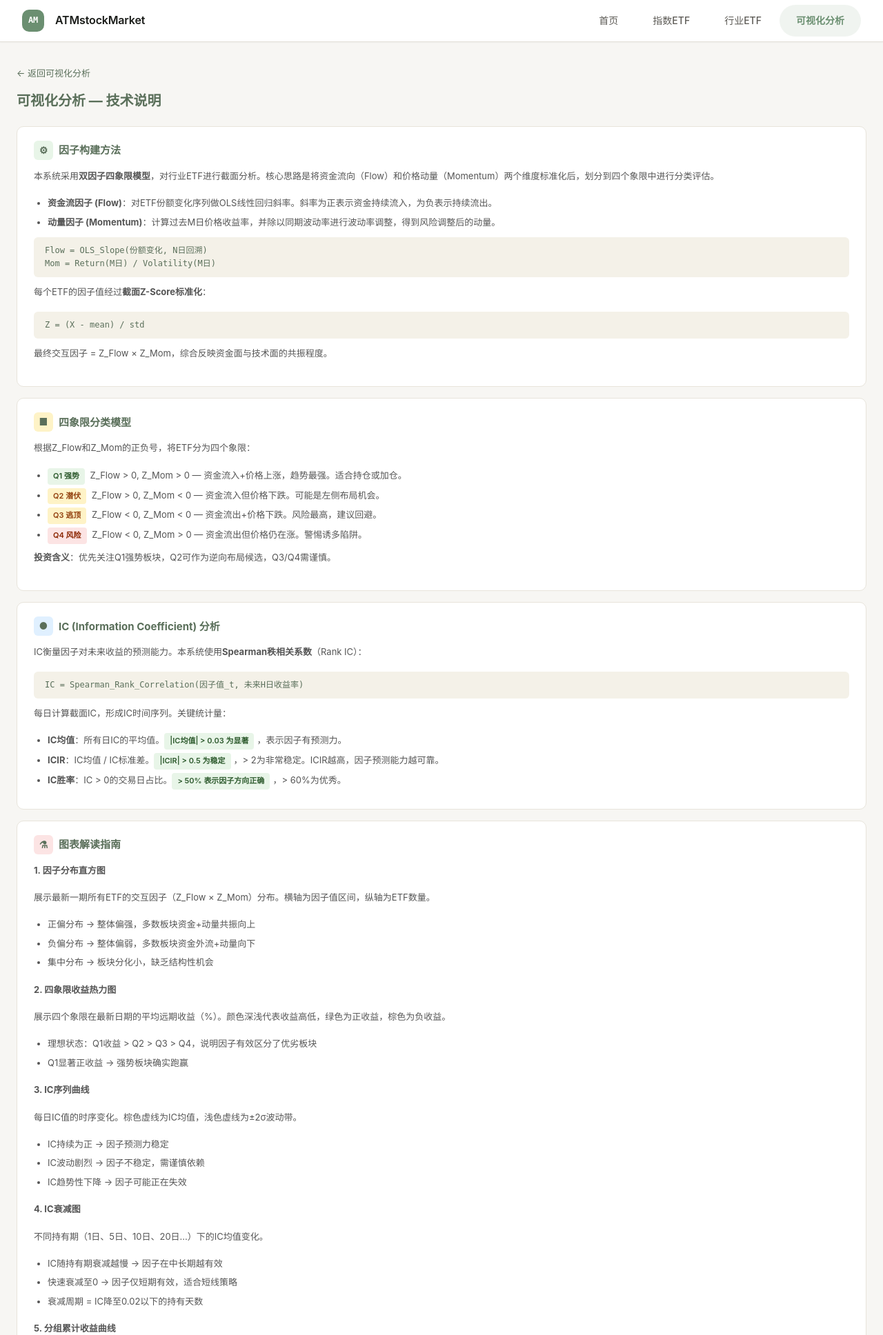
After one commit to superherocheng/ATMstockMarketSimple, a FastAPI app: template src/web/templates/tech_notes.html in a window 1280 px wide. The commit adds this page. Shown: the top 1936 px of the page at 69% size. Run offline with FastAPI, Linux system fonts and the light colour scheme; the template is opened without the code that fills it, so the values that code supplies are empty.

Commit message:
docs: 更新README文档，添加因子分析模块说明

```diff
--- a/src/web/routers/analysis.py
+++ b/src/web/routers/analysis.py
@@ -21,6 +21,11 @@ router = APIRouter()
 @router.get("/analysis", response_class=HTMLResponse)
 async def page_analysis(request: Request):
     return templates.TemplateResponse("analysis.html", {"request": request})
+
+
+@router.get("/analysis/tech-notes", response_class=HTMLResponse)
+async def page_tech_notes(request: Request):
+    return templates.TemplateResponse("tech_notes.html", {"request": request})
 
 
 @router.get("/api/analysis/presets")
--- /dev/null
+++ b/src/web/templates/tech_notes.html
@@ -0,0 +1,217 @@
+<!DOCTYPE html>
+<html lang="zh-CN">
+<head>
+    <meta charset="UTF-8">
+    <meta name="viewport" content="width=device-width, initial-scale=1.0">
+    <title>技术说明 - ATMstockMarket</title>
+    <link rel="icon" type="image/svg+xml" href="/static/favicon.svg">
+    <link rel="preconnect" href="https://cdn.jsdelivr.net" crossorigin>
+    <link rel="dns-prefetch" href="https://cdn.jsdelivr.net">
+    <link rel="stylesheet" href="/static/css/app.css">
+    <script defer src="/static/js/vendor.js"></script>
+    <script defer src="/static/js/app.js"></script>
+    <style>
+    .tech-section { background:#fff; border-radius:10px; padding:20px 24px; margin-bottom:16px; border:1px solid #e8e4db; }
+    .tech-section h3 { font-size:15px; font-weight:700; color:#5a6f5a; margin:0 0 12px; display:flex; align-items:center; gap:8px; }
+    .tech-section h3 .icon { display:inline-flex; align-items:center; justify-content:center; width:28px; height:28px; border-radius:6px; font-size:14px; }
+    .tech-section p, .tech-section li { font-size:13px; line-height:1.8; color:#555; }
+    .tech-section ul { padding-left:20px; margin:8px 0; }
+    .tech-section li { margin-bottom:4px; }
+    .tech-formula { background:#f4f1e8; border-radius:6px; padding:10px 16px; margin:10px 0; font-family:monospace; font-size:12px; color:#5a6f5a; }
+    .tech-tag { display:inline-block; padding:2px 8px; border-radius:4px; font-size:11px; font-weight:600; margin-right:4px; }
+    .tag-green { background:#e8f5e8; color:#2d5a2d; }
+    .tag-amber { background:#fef3c7; color:#92400e; }
+    .tag-red { background:#fce4e4; color:#8b2500; }
+    .back-link { display:inline-flex; align-items:center; gap:6px; color:#5a6f5a; font-size:13px; text-decoration:none; margin-bottom:16px; }
+    .back-link:hover { color:#8b4513; }
+    </style>
+    <script>
+        document.documentElement.dataset.theme = 'light';
+    </script>
+</head>
+<body class="min-h-screen">
+    <nav>
+      <div class="nav-container">
+        <a href="/" class="nav-logo">
+          <span class="nav-logo-icon">AM</span>
+          ATMstockMarket
+        </a>
+        <div class="nav-links" id="nav-links">
+          <a href="/" class="nav-link">首页</a>
+          <a href="/etf" class="nav-link">指数ETF</a>
+          <a href="/sector" class="nav-link">行业ETF</a>
+          <a href="/analysis" class="nav-link active">可视化分析</a>
+        </div>
+        <button class="mobile-menu-btn" onclick="document.getElementById('nav-links').classList.toggle('open')" aria-label="菜单">
+          <svg width="20" height="20" viewBox="0 0 20 20" fill="currentColor"><path d="M0 3h20v2H0V3zm0 6h20v2H0V9zm0 6h20v2H0v-2z"/></svg>
+        </button>
+      </div>
+    </nav>
+
+    <main class="max-w-7xl mx-auto px-4 sm:px-6 py-5 sm:py-8">
+        <a href="/analysis" class="back-link">&larr; 返回可视化分析</a>
+
+        <h2 style="font-size:20px;font-weight:700;color:#5a6f5a;margin-bottom:20px;">可视化分析 &mdash; 技术说明</h2>
+
+        <!-- Factor Construction -->
+        <div class="tech-section">
+            <h3><span class="icon" style="background:#e8f5e8;">&#9881;</span> 因子构建方法</h3>
+            <p>本系统采用<strong>双因子四象限模型</strong>，对行业ETF进行截面分析。核心思路是将资金流向（Flow）和价格动量（Momentum）两个维度标准化后，划分到四个象限中进行分类评估。</p>
+            <ul>
+                <li><strong>资金流因子 (Flow)</strong>：对ETF份额变化序列做OLS线性回归斜率。斜率为正表示资金持续流入，为负表示持续流出。</li>
+                <li><strong>动量因子 (Momentum)</strong>：计算过去M日价格收益率，并除以同期波动率进行波动率调整，得到风险调整后的动量。</li>
+            </ul>
+            <div class="tech-formula">
+                Flow = OLS_Slope(份额变化, N日回溯)<br>
+                Mom = Return(M日) / Volatility(M日)
+            </div>
+            <p>每个ETF的因子值经过<strong>截面Z-Score标准化</strong>：</p>
+            <div class="tech-formula">Z = (X - mean) / std</div>
+            <p>最终交互因子 = Z_Flow &times; Z_Mom，综合反映资金面与技术面的共振程度。</p>
+        </div>
+
+        <!-- Quadrant Model -->
+        <div class="tech-section">
+            <h3><span class="icon" style="background:#fef3c7;">&#9632;</span> 四象限分类模型</h3>
+            <p>根据Z_Flow和Z_Mom的正负号，将ETF分为四个象限：</p>
+            <ul>
+                <li><span class="tech-tag tag-green">Q1 强势</span> Z_Flow &gt; 0, Z_Mom &gt; 0 &mdash; 资金流入+价格上涨，趋势最强。适合持仓或加仓。</li>
+                <li><span class="tech-tag tag-amber">Q2 潜伏</span> Z_Flow &gt; 0, Z_Mom &lt; 0 &mdash; 资金流入但价格下跌。可能是左侧布局机会。</li>
+                <li><span class="tech-tag tag-amber">Q3 逃顶</span> Z_Flow &lt; 0, Z_Mom &lt; 0 &mdash; 资金流出+价格下跌。风险最高，建议回避。</li>
+                <li><span class="tech-tag tag-red">Q4 风险</span> Z_Flow &lt; 0, Z_Mom &gt; 0 &mdash; 资金流出但价格仍在涨。警惕诱多陷阱。</li>
+            </ul>
+            <p><strong>投资含义</strong>：优先关注Q1强势板块，Q2可作为逆向布局候选，Q3/Q4需谨慎。</p>
+        </div>
+
+        <!-- IC Analysis -->
+        <div class="tech-section">
+            <h3><span class="icon" style="background:#e0f0ff;">&#9679;</span> IC (Information Coefficient) 分析</h3>
+            <p>IC衡量因子对未来收益的预测能力。本系统使用<strong>Spearman秩相关系数</strong>（Rank IC）：</p>
+            <div class="tech-formula">IC = Spearman_Rank_Correlation(因子值_t, 未来H日收益率)</div>
+            <p>每日计算截面IC，形成IC时间序列。关键统计量：</p>
+            <ul>
+                <li><strong>IC均值</strong>：所有日IC的平均值。<span class="tech-tag tag-green">|IC均值| &gt; 0.03 为显著</span>，表示因子有预测力。</li>
+                <li><strong>ICIR</strong>：IC均值 / IC标准差。<span class="tech-tag tag-green">|ICIR| &gt; 0.5 为稳定</span>，&gt; 2为非常稳定。ICIR越高，因子预测能力越可靠。</li>
+                <li><strong>IC胜率</strong>：IC &gt; 0的交易日占比。<span class="tech-tag tag-green">&gt; 50% 表示因子方向正确</span>，&gt; 60%为优秀。</li>
+            </ul>
+        </div>
+
+        <!-- Charts Guide -->
+        <div class="tech-section">
+            <h3><span class="icon" style="background:#fce4e4;">&#9879;</span> 图表解读指南</h3>
+
+            <p><strong>1. 因子分布直方图</strong></p>
+            <p>展示最新一期所有ETF的交互因子（Z_Flow &times; Z_Mom）分布。横轴为因子值区间，纵轴为ETF数量。</p>
+            <ul>
+                <li>正偏分布 &rarr; 整体偏强，多数板块资金+动量共振向上</li>
+                <li>负偏分布 &rarr; 整体偏弱，多数板块资金外流+动量向下</li>
+                <li>集中分布 &rarr; 板块分化小，缺乏结构性机会</li>
+            </ul>
+
+            <p style="margin-top:16px;"><strong>2. 四象限收益热力图</strong></p>
+            <p>展示四个象限在最新日期的平均远期收益（%）。颜色深浅代表收益高低，绿色为正收益，棕色为负收益。</p>
+            <ul>
+                <li>理想状态：Q1收益 &gt; Q2 &gt; Q3 &gt; Q4，说明因子有效区分了优劣板块</li>
+                <li>Q1显著正收益 &rarr; 强势板块确实跑赢</li>
+            </ul>
+
+            <p style="margin-top:16px;"><strong>3. IC序列曲线</strong></p>
+            <p>每日IC值的时序变化。棕色虚线为IC均值，浅色虚线为&plusmn;2&sigma;波动带。</p>
+            <ul>
+                <li>IC持续为正 &rarr; 因子预测力稳定</li>
+                <li>IC波动剧烈 &rarr; 因子不稳定，需谨慎依赖</li>
+                <li>IC趋势性下降 &rarr; 因子可能正在失效</li>
+            </ul>
+
+            <p style="margin-top:16px;"><strong>4. IC衰减图</strong></p>
+            <p>不同持有期（1日、5日、10日、20日...）下的IC均值变化。</p>
+            <ul>
+                <li>IC随持有期衰减越慢 &rarr; 因子在中长期越有效</li>
+                <li>快速衰减至0 &rarr; 因子仅短期有效，适合短线策略</li>
+                <li>衰减周期 = IC降至0.02以下的持有天数</li>
+            </ul>
+
+            <p style="margin-top:16px;"><strong>5. 分组累计收益曲线</strong></p>
+            <p>四个象限的累计收益率随时间变化。Q1为强势组，Q3为弱势组。</p>
+            <ul>
+                <li>Q1曲线持续向上 &rarr; 选出的强势板块确实持续跑赢</li>
+                <li>Q1与Q3差距扩大 &rarr; 多空对冲空间增大</li>
+                <li>四条线缠绕 &rarr; 因子区分度弱</li>
+            </ul>
+
+            <p style="margin-top:16px;"><strong>6. 因子滚动ICIR</strong></p>
+            <p>60日滚动窗口计算的ICIR。反映因子预测力的动态稳定性。</p>
+            <ul>
+                <li>滚动ICIR &gt; 0.5 的区间 &rarr; 因子在该时段表现稳定</li>
+                <li>滚动ICIR跌破0 &rarr; 因子失效区间，需降低因子权重</li>
+                <li>趋势性变化 &rarr; 市场风格可能正在切换</li>
+            </ul>
+
+            <p style="margin-top:16px;"><strong>7. 行业配置权重建议图</strong></p>
+            <p>基于最新因子值，对Q1+Q2象限（强势+潜伏）的ETF按因子绝对值归一化为权重。</p>
+            <ul>
+                <li>权重越高 &rarr; 因子越极端，建议超配</li>
+                <li>仅包含Q1和Q2象限的ETF（潜在买入标的）</li>
+                <li>Q3/Q4象限的ETF不参与配置</li>
+            </ul>
+        </div>
+
+        <!-- Preset Parameters -->
+        <div class="tech-section">
+            <h3><span class="icon" style="background:#e8e0f4;">&#9881;</span> 预设参数说明</h3>
+            <p>系统提供三组预设参数：</p>
+            <ul>
+                <li><strong>短期</strong>：N=10日, M=20日。适合验证短线因子信号，远期检验覆盖1/5/10/20日。</li>
+                <li><strong>中期</strong>：N=20日, M=60日。适合中线持仓参考，远期检验覆盖1/5/10/20/40/60日。</li>
+                <li><strong>长期</strong>：N=40日, M=120日。适合长周期趋势判断，远期检验覆盖5/10/20/40/60日。</li>
+            </ul>
+            <p>其中 N 为资金流回溯天数，M 为动量回溯天数。</p>
+        </div>
+
+        <!-- Disclaimers -->
+        <div class="tech-section">
+            <h3><span class="icon" style="background:#f4f1e8;">&#9888;</span> 注意事项</h3>
+            <ul>
+                <li>本分析仅供学习研究，<strong>不构成任何投资建议</strong>。</li>
+                <li>因子有效性会随市场风格变化而波动，历史IC不代表未来表现。</li>
+                <li>行业ETF数量有限（11只），截面IC统计的样本量较小，结论需谨慎对待。</li>
+                <li>资金流数据基于ETF份额变化，可能存在申赎套利导致的噪声。</li>
+                <li>建议结合基本面分析和市场环境综合判断。</li>
+            </ul>
+        </div>
+    </main>
+
+    <footer>
+        <p>ATMstockMarket — 数据来源: Tushare / AKShare | 仅供学习研究，不构成投资建议</p>
+    </footer>
+
+    <div class="bottom-nav" role="navigation" aria-label="主导航">
+      <a href="/" class="bottom-nav-item" aria-label="首页">
+        <span class="bottom-nav-icon">
+          <svg fill="none" stroke="currentColor" viewBox="0 0 24 24"><path stroke-linecap="round" stroke-linejoin="round" stroke-width="2" d="M13 7h8m0 0v8m0-8l-8 8-4-4-6 6"/></svg>
+        </span>
+        <span class="bottom-nav-label">首页</span>
+      </a>
+      <a href="/etf" class="bottom-nav-item" aria-label="指数ETF">
+        <span class="bottom-nav-icon">
+          <svg fill="none" stroke="currentColor" viewBox="0 0 24 24"><path stroke-linecap="round" stroke-linejoin="round" stroke-width="2" d="M9 19v-6a2 2 0 00-2-2H5a2 2 0 00-2 2v6a2 2 0 002 2h2a2 2 0 002-2zm0 0V9a2 2 0 012-2h2a2 2 0 012 2v10m-6 0a2 2 0 002 2h2a2 2 0 002-2m0 0V5a2 2 0 012-2h2a2 2 0 012 2v14a2 2 0 01-2 2h-2a2 2 0 01-2-2z"/></svg>
+        </span>
+        <span class="bottom-nav-label">指数ETF</span>
+      </a>
+      <a href="/sector" class="bottom-nav-item" aria-label="行业ETF">
+        <span class="bottom-nav-icon">
+          <svg fill="none" stroke="currentColor" viewBox="0 0 24 24"><path stroke-linecap="round" stroke-linejoin="round" stroke-width="2" d="M4 4v5h.582m15.356 2A8.001 8.001 0 004.582 9m0 0H9m11 11v-5h-.581m0 0a8.003 8.003 0 01-15.357-2m15.357 2H15"/></svg>
+        </span>
+        <span class="bottom-nav-label">行业ETF</span>
+      </a>
+      <a href="/analysis" class="bottom-nav-item active" aria-label="可视化分析">
+        <span class="bottom-nav-icon">📊</span>
+        <span class="bottom-nav-label">分析</span>
+      </a>
+    </div>
+
+    <script>
+    window.__atmPageReady();
+    </script>
+</body>
+</html>
```
Also changed, not shown: src/analysis/chart_builder.py (+16 -1 lines), src/web/templates/analysis.html (+33 -49 lines), src/web/templates/index.html (+8 -1 lines), timtest.md (added, +82 -0 lines), README.md.
